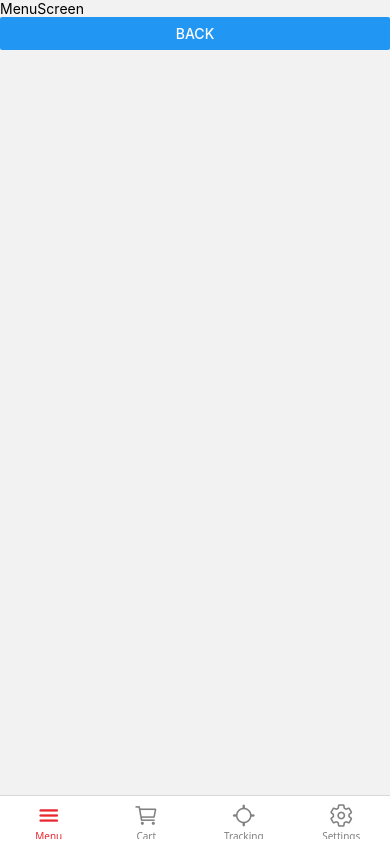
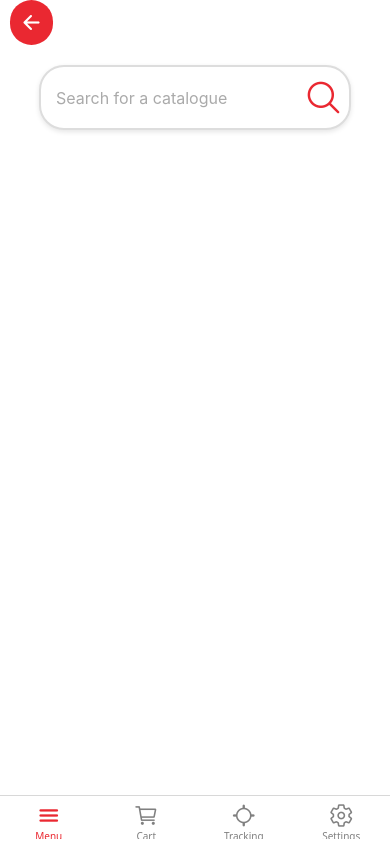
Before and after one commit to yanmwisa/CLICK2EAT, a React Native app: screen /TabStack in a window 390 px wide. Built offline with nearby package versions, Linux system fonts and the light colour scheme.

Commit message:
add back button and search engine

```diff
--- a/screens/HomeScreen.js
+++ b/screens/HomeScreen.js
@@ -29,7 +29,7 @@ const HomeScreen = ({ navigation }) => {
         {/* Animation pour les boutons */}
         <Animatable.View animation="fadeInUp" delay={500} duration={1500}>
           <TouchableOpacity
-            style={styles.button}
+            style={styles.button1}
             onPress={() => navigation.navigate("TabStack")}
           >
             <Text style={styles.buttonText}>J-J Fish Lincoln Way</Text>
@@ -37,7 +37,7 @@ const HomeScreen = ({ navigation }) => {
         </Animatable.View>
         <Animatable.View animation="fadeInUp" delay={700} duration={1500}>
           <TouchableOpacity
-            style={styles.button}
+            style={styles.button2}
             onPress={() => navigation.navigate("TabStack")}
           >
             <Text style={styles.buttonText}>J-J Fish Edison</Text>
@@ -45,7 +45,7 @@ const HomeScreen = ({ navigation }) => {
         </Animatable.View>
         <Animatable.View animation="fadeInUp" delay={900} duration={1500}>
           <TouchableOpacity
-            style={styles.button}
+            style={styles.button3}
             onPress={() => navigation.navigate("TabStack")}
           >
             <Text style={styles.buttonText}>J-J Fish Mishigan</Text>
@@ -82,10 +82,41 @@ const styles = StyleSheet.create({
     marginBottom: 30,
     fontFamily: "Montserrat-Bold" // Police personnalisée
   },
-  button: {
+  // button lincoln way
+  button1: {
     backgroundColor: "#EA2831",
     paddingVertical: 15,
-    paddingHorizontal: 40,
+    paddingHorizontal: 45,
+    borderRadius: 25,
+    width: "80%",
+    marginBottom: 15,
+    alignItems: "center",
+    shadowColor: "#000",
+    shadowOffset: { width: 0, height: 2 },
+    shadowOpacity: 0.2,
+    shadowRadius: 3,
+    elevation: 4 // Ombres pour Android
+  },
+  //   button edison
+  button2: {
+    backgroundColor: "#EA2831",
+    paddingVertical: 15,
+    paddingHorizontal: 70,
+    borderRadius: 25,
+    width: "80%",
+    marginBottom: 15,
+    alignItems: "center",
+    shadowColor: "#000",
+    shadowOffset: { width: 0, height: 2 },
+    shadowOpacity: 0.2,
+    shadowRadius: 3,
+    elevation: 4 // Ombres pour Android
+  },
+  // button michigan
+  button3: {
+    backgroundColor: "#EA2831",
+    paddingVertical: 15,
+    paddingHorizontal: 60,
     borderRadius: 25,
     width: "80%",
     marginBottom: 15,
@@ -98,7 +129,7 @@ const styles = StyleSheet.create({
   },
   buttonText: {
     color: "#fff",
-    fontSize: 16,
+    fontSize: 20,
     fontFamily: "Poppins-Bold" // Police personnalisée
   }
 });
--- a/screens/MenuScreen.js
+++ b/screens/MenuScreen.js
@@ -1,15 +1,85 @@
-import { StyleSheet, Text, View, SafeAreaView, Button } from "react-native";
+import {
+  StyleSheet,
+  Text,
+  View,
+  SafeAreaView,
+  TextInput,
+  TouchableOpacity
+} from "react-native";
 import React from "react";
+import { Ionicons } from "@expo/vector-icons";
 
 const MenuScreen = ({ navigation }) => {
   return (
-    <SafeAreaView>
-      <Text>MenuScreen</Text>
-      <Button title="Back" onPress={() => navigation.goBack()} />
+    <SafeAreaView style={styles.container}>
+      {/* Back Button */}
+      <TouchableOpacity
+        style={styles.backButton}
+        onPress={() => navigation.goBack()}
+      >
+        <Ionicons name="arrow-back" size={23} color="white" />
+      </TouchableOpacity>
+
+      {/* Search Input */}
+      <View style={styles.searchContainer}>
+        <TextInput
+          style={styles.searchInput}
+          placeholder="Search for a catalogue"
+          placeholderTextColor="#aaa"
+        />
+        <Ionicons
+          name="search-outline"
+          size={39}
+          color="#EA2831"
+          style={styles.searchIcon}
+          onPress={() => alert("press")}
+        />
+      </View>
     </SafeAreaView>
   );
 };
 
 export default MenuScreen;
 
-const styles = StyleSheet.create({});
+const styles = StyleSheet.create({
+  container: {
+    flex: 1,
+    backgroundColor: "white",
+    paddingHorizontal: 16,
+    paddingVertical: 20
+  },
+  backButton: {
+    backgroundColor: "#EA2831", // Change this to match your Welcome Screen button color
+    padding: 10,
+    marginLeft: 10,
+    borderRadius: 50,
+    alignSelf: "flex-start",
+    marginBottom: 20
+  },
+  searchContainer: {
+    flexDirection: "row",
+    alignItems: "center",
+    backgroundColor: "#fff",
+    borderRadius: 25,
+    paddingHorizontal: 5,
+    height: 65,
+    shadowColor: "#000",
+    shadowOffset: { width: 0, height: 2 },
+    shadowOpacity: 0.1,
+    shadowRadius: 5,
+    elevation: 3, // For Android shadow
+    borderWidth: 2,
+    borderColor: "#ddd",
+    width: "80%",
+    alignSelf: "center"
+  },
+  searchInput: {
+    flex: 1,
+    fontSize: 16,
+    color: "black",
+    paddingLeft: 10
+  },
+  searchIcon: {
+    marginRight: 10
+  }
+});
--- a/screens/WelcomeScreen.js
+++ b/screens/WelcomeScreen.js
@@ -102,12 +102,12 @@ const styles = StyleSheet.create({
   button: {
     backgroundColor: "#EA2831",
     paddingVertical: 15,
-    paddingHorizontal: 50,
+    paddingHorizontal: 90,
     borderRadius: 25
   },
   buttonText: {
     color: "#fff",
-    fontSize: 18,
+    fontSize: 25,
     fontFamily: "Poppins-Bold" // Police pour le texte du bouton
   }
 });
```
